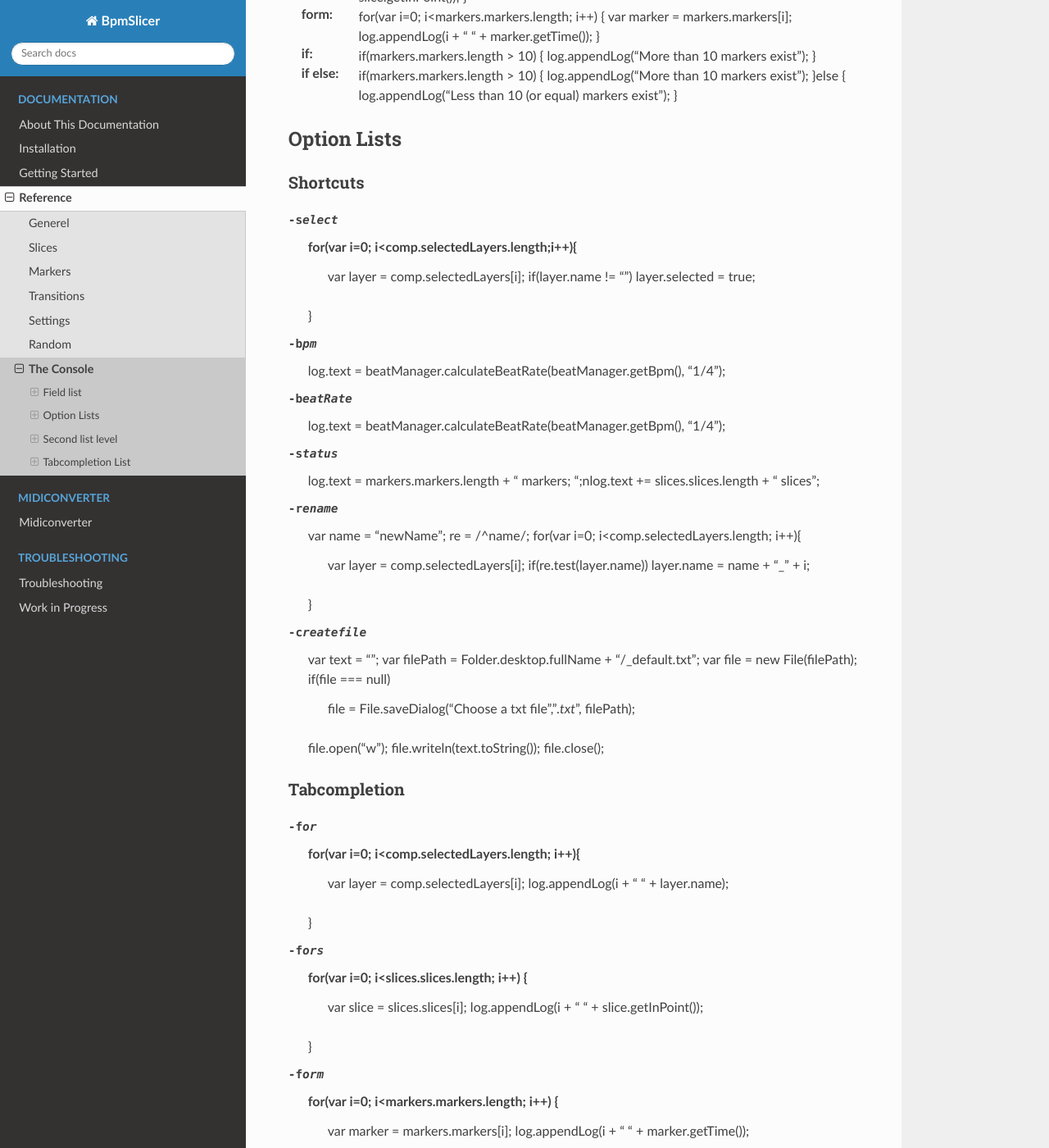
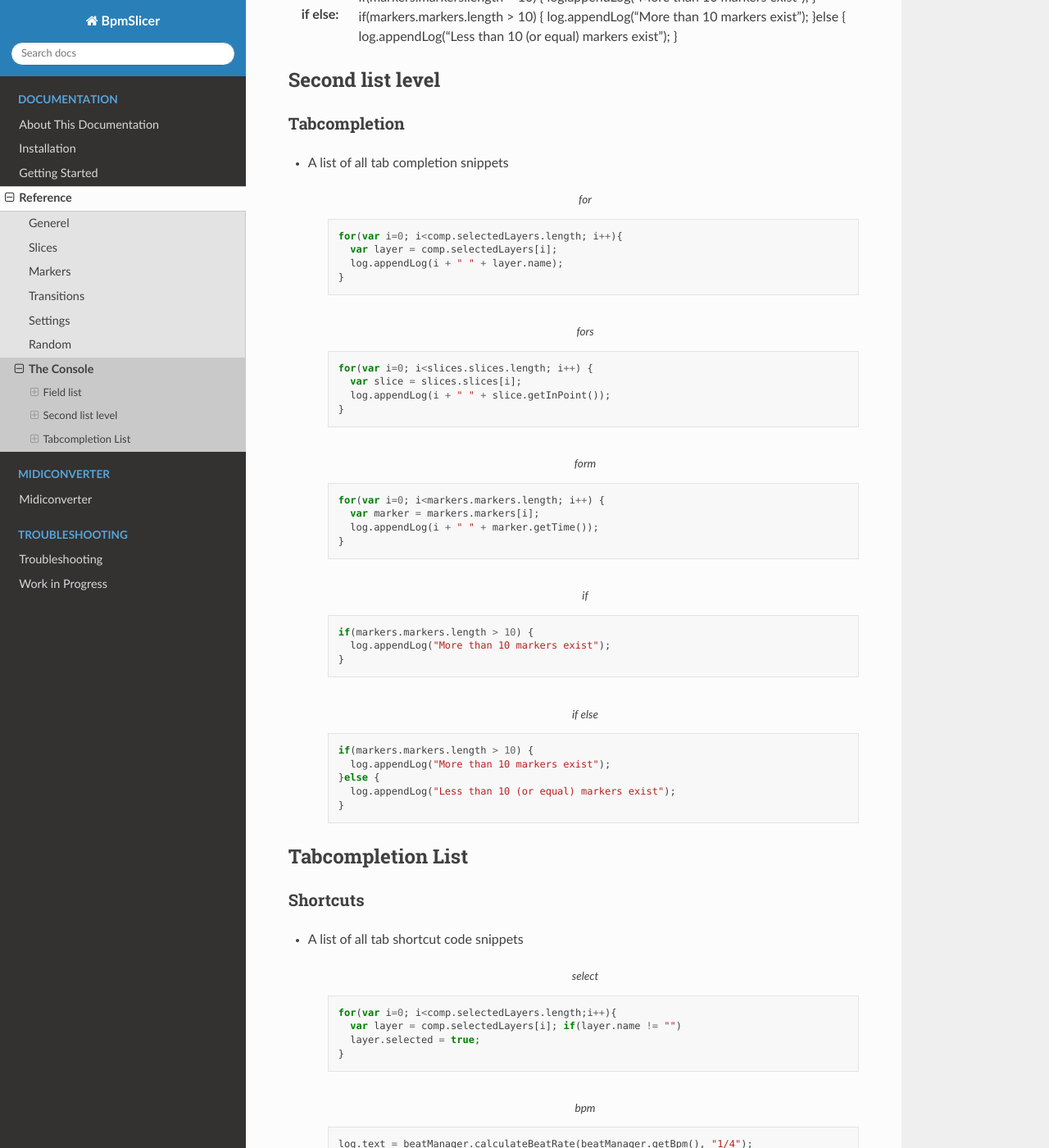
Before and after one commit to peacockIT/Peacock-AE-BpmSlicer-Docs, a Sphinx documentation site: the page built from docs/source/reference/console.rst, in a window 1280 px wide and 1400 px high, scrolled down 2417 px. Shown: the whole window at 82% size. Built offline with Sphinx 7.4.7 and the Read the Docs theme 2.0.0, drawn with Linux system fonts in a browser that asks for light colours; some of the changed text lies outside the part shown.

Commit message:
improve documentation

```diff
--- a/docs/source/reference/console.rst
+++ b/docs/source/reference/console.rst
@@ -107,59 +107,6 @@ Tabcompletion
 
 
 
-Option Lists
-~~~~~~~~~~~~
-
-Shortcuts
----------
-
--select
-              for(var i=0; i<comp.selectedLayers.length;i++){
-                 var layer = comp.selectedLayers[i]; if(layer.name != "")
-                 layer.selected = true;
-              }
--bpm          log.text = beatManager.calculateBeatRate(beatManager.getBpm(), "1/4");
--beatRate      log.text = beatManager.calculateBeatRate(beatManager.getBpm(), "1/4");
--status        log.text = markers.markers.length + " markers; ";\nlog.text += slices.slices.length + " slices";
--rename        var name = "newName"; re = /^name/;
-              for(var i=0; i<comp.selectedLayers.length; i++){
-                 var layer = comp.selectedLayers[i];
-                 if(re.test(layer.name))
-                 layer.name = name + "_" + i;
-              }
--createfile    var text = "";
-              var filePath = Folder.desktop.fullName + "/_default.txt";
-              var file = new File(filePath);
-              if(file === null)
-                 file = File.saveDialog("Choose a txt file","*.txt*", filePath);
-              file.open("w");
-              file.writeln(text.toString());
-              file.close();
-
-Tabcompletion
--------------
--for   for(var i=0; i<comp.selectedLayers.length; i++){
-         var layer = comp.selectedLayers[i];
-         log.appendLog(i + " " + layer.name);
-      }
--fors  for(var i=0; i<slices.slices.length; i++) {
-         var slice = slices.slices[i];
-         log.appendLog(i + " " + slice.getInPoint());
-       }
--form   for(var i=0; i<markers.markers.length; i++) {
-         var marker = markers.markers[i];
-         log.appendLog(i + " " + marker.getTime());
-       }
--if   if(markers.markers.length > 10) {
-       log.appendLog("More than 10 markers exist");
-     }
--if else   if(markers.markers.length > 10) {
-              log.appendLog("More than 10 markers exist");
-          }else {
-              log.appendLog("Less than 10 (or equal) markers exist");
-          }
-
-
 
 
 Second list level
@@ -167,49 +114,45 @@ Second list level
 
 Tabcompletion
 -------------
-- here is a list in a second-level section.
-  - here is an inner bullet ``oh``
-    - one more ``with an inline literally``. `yahoo <http://www.yahoo.com>`_
-
-      heh heh. child. try to beat this embed:
+- A list of all tab completion snippets
 
       .. code-block:: javascript
-         :caption: for
+        :caption: for
 
-         for(var i=0; i<comp.selectedLayers.length; i++){
-           var layer = comp.selectedLayers[i];
-           log.appendLog(i + " " + layer.name);
-         }
+        for(var i=0; i<comp.selectedLayers.length; i++){
+          var layer = comp.selectedLayers[i];
+          log.appendLog(i + " " + layer.name);
+        }
 
       .. code-block:: javascript
-         :caption: fors
+        :caption: fors
 
-         for(var i=0; i<slices.slices.length; i++) {
-           var slice = slices.slices[i];
-           log.appendLog(i + " " + slice.getInPoint());
-         }
+        for(var i=0; i<slices.slices.length; i++) {
+          var slice = slices.slices[i];
+          log.appendLog(i + " " + slice.getInPoint());
+        }
       .. code-block:: javascript
-         :caption: form
+        :caption: form
 
-         for(var i=0; i<markers.markers.length; i++) {
-           var marker = markers.markers[i];
-           log.appendLog(i + " " + marker.getTime());
-         }
+        for(var i=0; i<markers.markers.length; i++) {
+          var marker = markers.markers[i];
+          log.appendLog(i + " " + marker.getTime());
+        }
 
       .. code-block:: javascript
-         :caption: if
+        :caption: if
 
-         if(markers.markers.length > 10) {
-           log.appendLog("More than 10 markers exist");
-         }
+        if(markers.markers.length > 10) {
+          log.appendLog("More than 10 markers exist");
+        }
       .. code-block:: javascript
-         :caption: if else
+        :caption: if else
 
-         if(markers.markers.length > 10) {
-           log.appendLog("More than 10 markers exist");
-         }else {
-           log.appendLog("Less than 10 (or equal) markers exist");
-         }
+        if(markers.markers.length > 10) {
+          log.appendLog("More than 10 markers exist");
+        }else {
+          log.appendLog("Less than 10 (or equal) markers exist");
+        }
 
 
 
@@ -220,50 +163,52 @@ Tabcompletion List
 Shortcuts
 ---------
 
-.. code-block:: javascript
-  :caption: select
+- A list of all tab shortcut code snippets
 
-  for(var i=0; i<comp.selectedLayers.length;i++){
-    var layer = comp.selectedLayers[i]; if(layer.name != "")
-    layer.selected = true;
-  }
+      .. code-block:: javascript
+        :caption: select
 
-.. code-block:: javascript
-  :caption: bpm
+        for(var i=0; i<comp.selectedLayers.length;i++){
+          var layer = comp.selectedLayers[i]; if(layer.name != "")
+          layer.selected = true;
+        }
 
-  log.text = beatManager.calculateBeatRate(beatManager.getBpm(), "1/4");
+      .. code-block:: javascript
+        :caption: bpm
 
-.. code-block:: javascript
-  :caption: beatRate
+        log.text = beatManager.calculateBeatRate(beatManager.getBpm(), "1/4");
 
-  log.text = beatManager.calculateBeatRate(beatManager.getBpm(), "1/4");
+      .. code-block:: javascript
+        :caption: beatRate
 
-.. code-block:: javascript
-  :caption: status
+        log.text = beatManager.calculateBeatRate(beatManager.getBpm(), "1/4");
 
-  log.text = markers.markers.length + " markers; ";\nlog.text += slices.slices.length + " slices";
+      .. code-block:: javascript
+        :caption: status
 
-.. code-block:: javascript
-  :caption: rename
+        log.text = markers.markers.length + " markers; ";\nlog.text += slices.slices.length + " slices";
 
-  var name = "newName"; re = /^name/;
-  for(var i=0; i<comp.selectedLayers.length; i++){
-    var layer = comp.selectedLayers[i];
-    if(re.test(layer.name))
-    layer.name = name + "_" + i;
-  }
+      .. code-block:: javascript
+        :caption: rename
 
-.. code-block:: javascript
-  :caption: createfile
+        var name = "newName"; re = /^name/;
+        for(var i=0; i<comp.selectedLayers.length; i++){
+          var layer = comp.selectedLayers[i];
+          if(re.test(layer.name))
+          layer.name = name + "_" + i;
+        }
 
-  var text = "";
-  var filePath = Folder.desktop.fullName + "/_default.txt";
-  var file = new File(filePath);
-  if(file === null)
-    file = File.saveDialog("Choose a txt file","*.txt*", filePath);
-  file.open("w");
-  file.writeln(text.toString());
-  file.close();
+      .. code-block:: javascript
+        :caption: createfile
+
+        var text = "";
+        var filePath = Folder.desktop.fullName + "/_default.txt";
+        var file = new File(filePath);
+        if(file === null)
+          file = File.saveDialog("Choose a txt file","*.txt*", filePath);
+        file.open("w");
+        file.writeln(text.toString());
+        file.close();
 
 
 
```
Also changed, not shown: QuickReferences.rst (+26 -9 lines).
